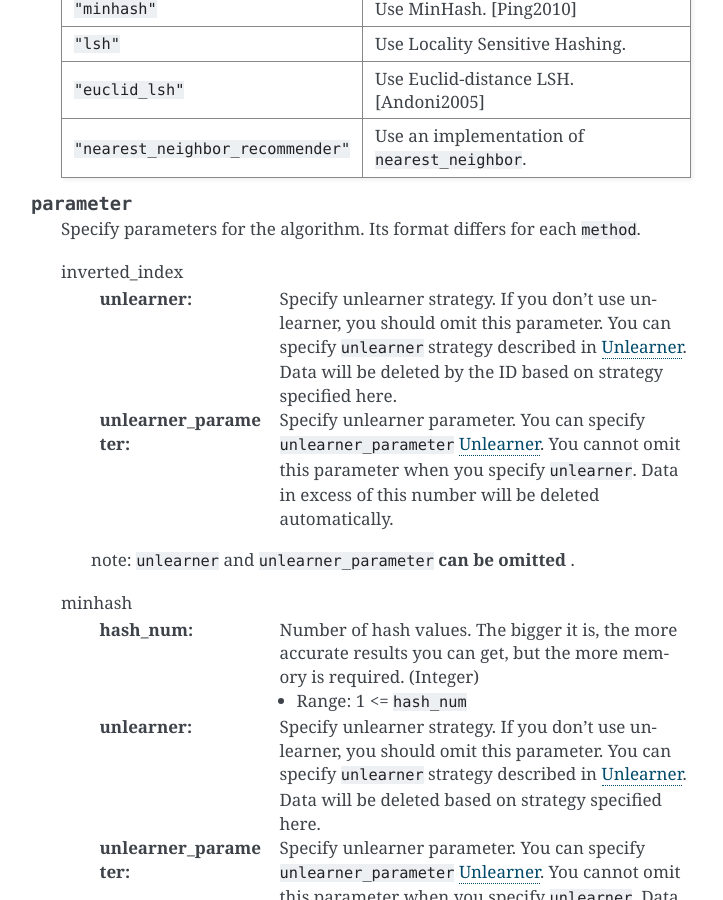
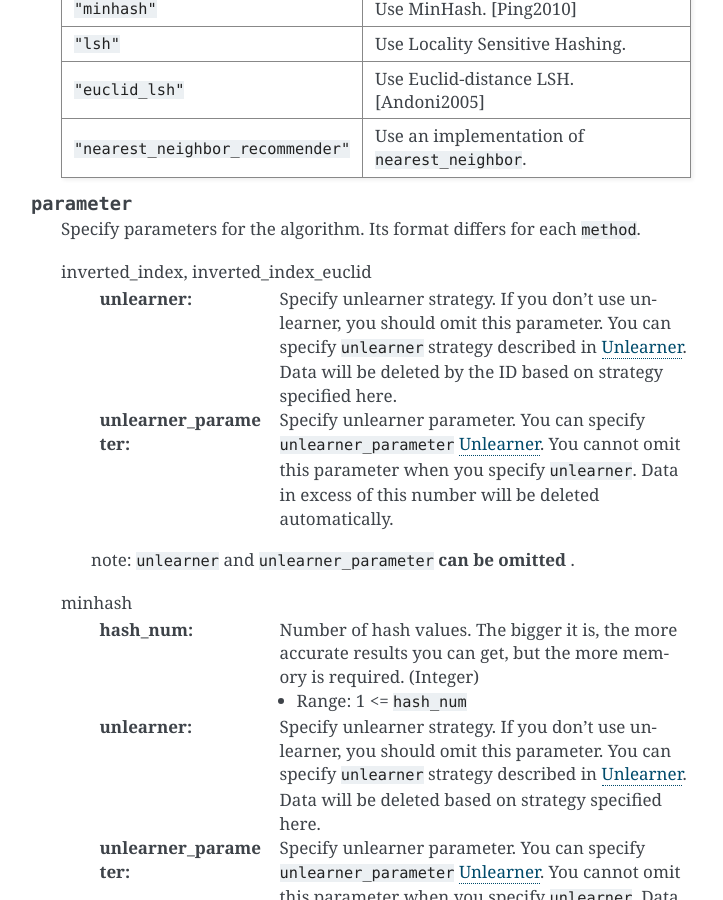
Before and after one commit to jubatus/website, a Sphinx documentation site: the page built from source/en/api_recommender.rst, in a window 1280 px wide and 900 px high, scrolled down 495 px. Shown: the whole window, without its empty margins (389-1112 px from the left). Built offline with Sphinx 7.4.7, drawn with Linux system fonts in a browser that asks for light colours; the version number could not be read and is left out.

Commit message:
Add unlearner to inverted_index_euclid

```diff
--- a/source/en/api_recommender.rst
+++ b/source/en/api_recommender.rst
@@ -36,7 +36,7 @@
    Its format differs for each ``method``.
 
 
-   inverted_index
+   inverted_index, inverted_index_euclid
      :unlearner:
         Specify unlearner strategy.
         If you don't use unlearner, you should omit this parameter.
--- a/source/ja/api_recommender.rst
+++ b/source/ja/api_recommender.rst
@@ -35,7 +35,7 @@
    アルゴリズムに渡すパラメータを指定する。
    ``method`` に応じて渡すパラメータは異なる。
 
-   inverted_index:
+   inverted_index, inverted_index_euclid:
      :unlearner:
         忘却機能に利用するUnlearnerのアルゴリズムを指定する。
         忘却機能を利用しない場合、 このパラメータを省略する。
```
